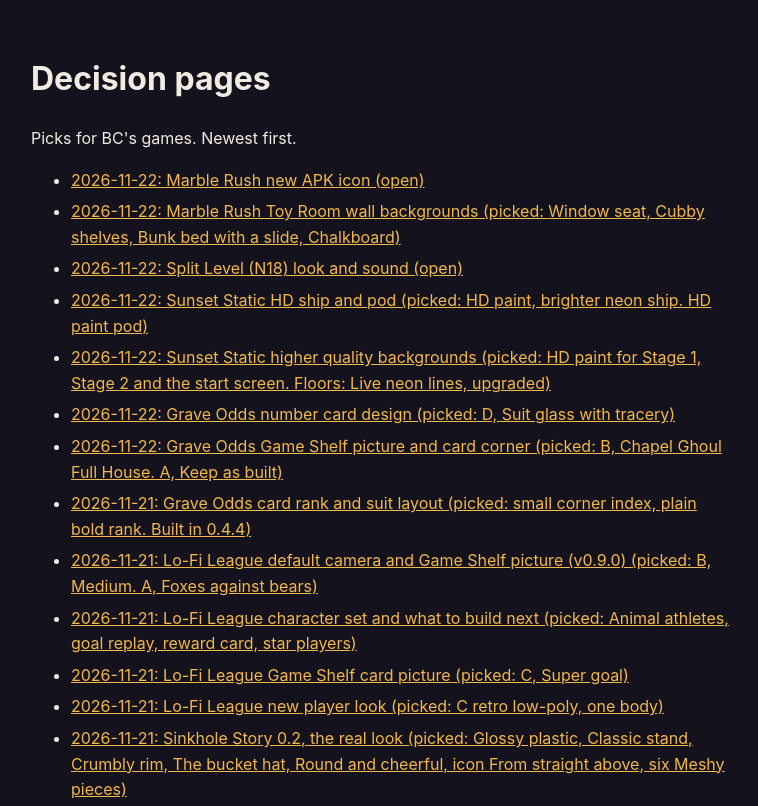
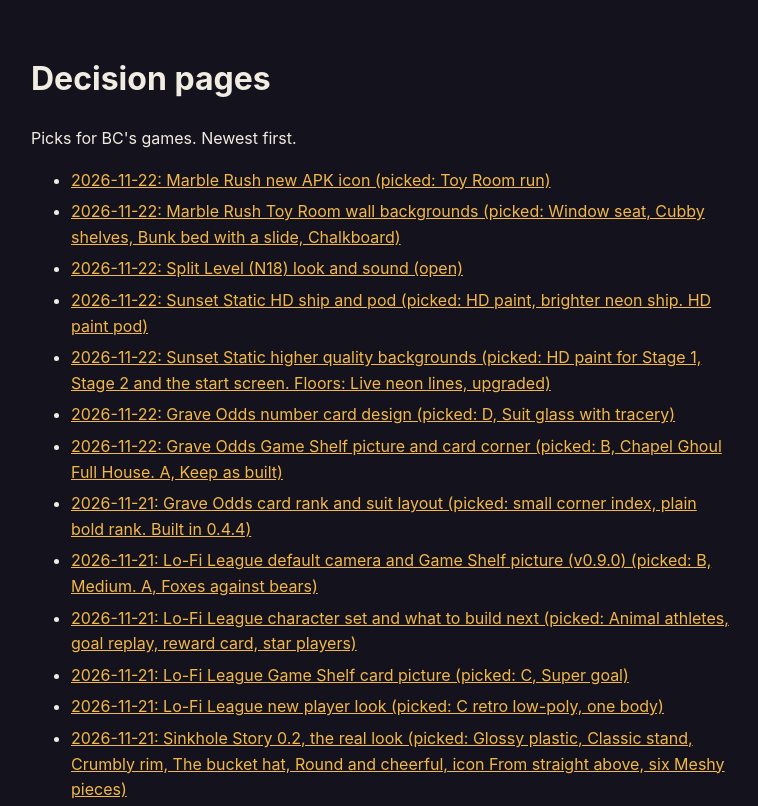
Before and after one commit to bclark10121-cloud/bc-decisions, a plain HTML site: page index.html in a window 1280 px wide. Shown: the top 806 px of the page, without its empty margins (259-1017 px from the left). Drawn offline with Linux system fonts and the light colour scheme.

Commit message:
Marble Rush icon: picked Toy Room run
Co-Authored-By: Claude Fable 5.2 <noreply@anthropic.com>
Claude-Session: https://claude.ai/code/session_0117TTYACn1WVYVvgLauEWAL

```diff
--- a/index.html
+++ b/index.html
@@ -1,7 +1,7 @@
 <!DOCTYPE html><html lang="en"><head><meta charset="utf-8"><meta name="viewport" content="width=device-width,initial-scale=1"><meta name="robots" content="noindex"><title>Decision pages</title>
 <style>body{margin:0;background:#14121c;color:#f1ece2;font:16px/1.6 Inter,system-ui,sans-serif}main{max-width:700px;margin:auto;padding:32px 20px}a{color:#f2b84b}li{margin:6px 0}</style></head>
 <body><main><h1>Decision pages</h1><p>Picks for BC's games. Newest first.</p><ul>
-<li><a href="2026-11-22-marble-rush-icon/">2026-11-22: Marble Rush new APK icon (open)</a></li>
+<li><a href="2026-11-22-marble-rush-icon/">2026-11-22: Marble Rush new APK icon (picked: Toy Room run)</a></li>
 <li><a href="2026-11-22-marble-rush-backgrounds/">2026-11-22: Marble Rush Toy Room wall backgrounds (picked: Window seat, Cubby shelves, Bunk bed with a slide, Chalkboard)</a></li>
 <li><a href="2026-11-22-split-level-look-and-sound/">2026-11-22: Split Level (N18) look and sound (open)</a></li>
 <li><a href="2026-11-22-sunset-static-hd-ship/">2026-11-22: Sunset Static HD ship and pod (picked: HD paint, brighter neon ship. HD paint pod)</a></li>
```
